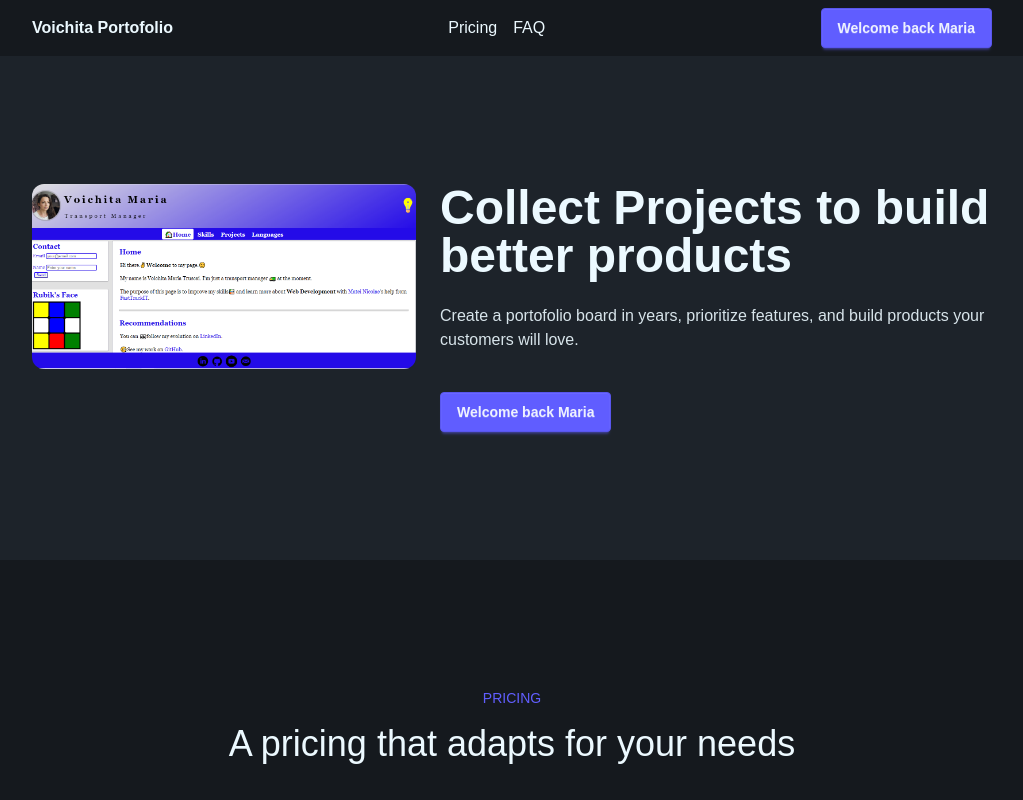
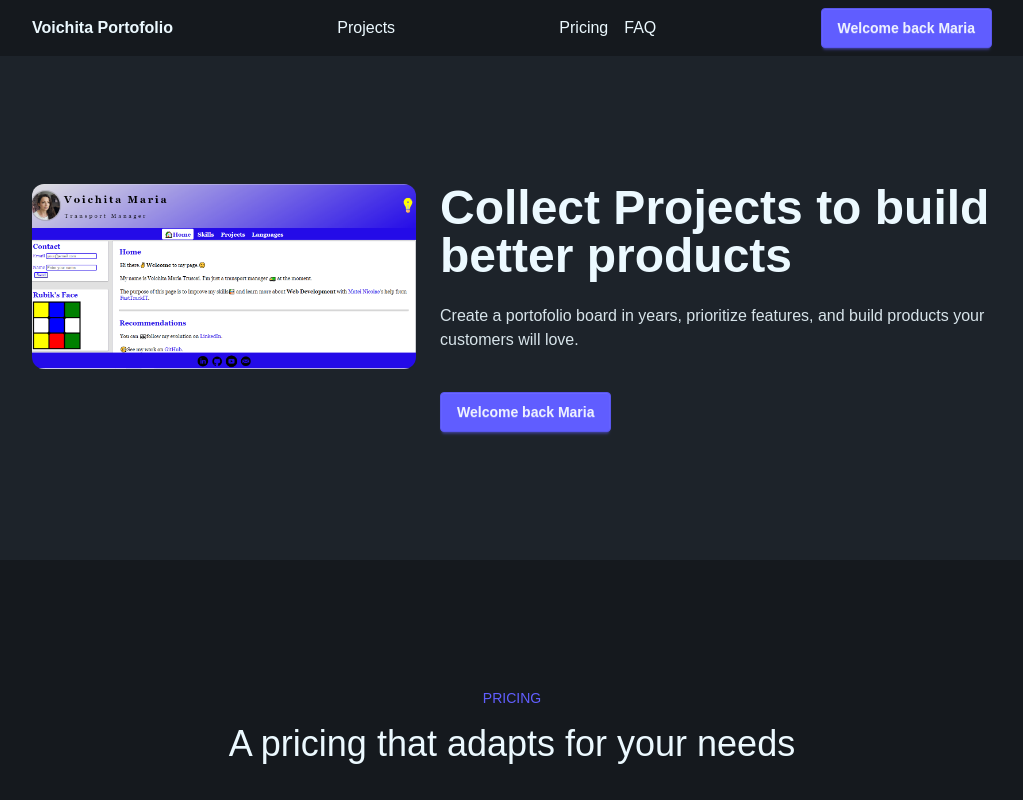
Before and after one commit to sabovoichita/portofolio1, a Next.js app: page / in a window 1280 px wide. Shown: the top 800 px of the page, without its empty margins (128-1151 px from the left). Built offline with nearby package versions, Linux system fonts and the light colour scheme.

Commit message:
make the connection to dashboard

```diff
--- /dev/null
+++ b/src/app/dashboard/page.js
@@ -0,0 +1,7 @@
+export default function Dashboard() {
+  return (
+    <main>
+      <h1>Private Projects Dashboard</h1>
+    </main>
+  );
+}
--- a/src/app/page.js
+++ b/src/app/page.js
@@ -13,6 +13,9 @@ export default function Home() {
       <section className="bg-base-300">
         <div className="flex justify-between items-center px-8 py-2 max-w-5xl mx-auto">
           <div className="font-bold">Voichita Portofolio</div>
+          <div>
+            <NavLink href="dashboard">Projects</NavLink>
+          </div>
           <div className="space-x-4">
             <NavLink href="#pricing">Pricing</NavLink>
             <NavLink href="#faq">FAQ</NavLink>
```
